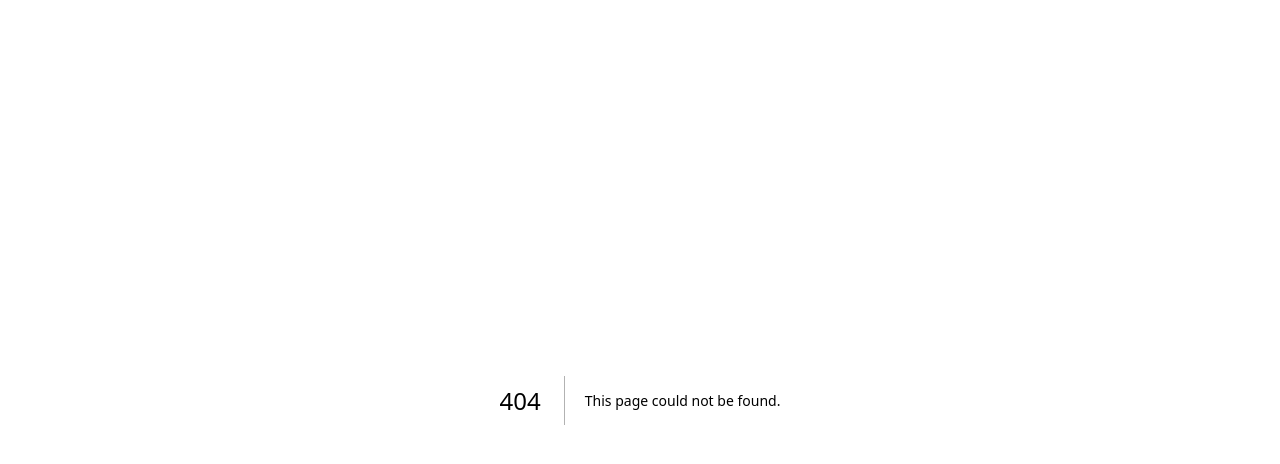
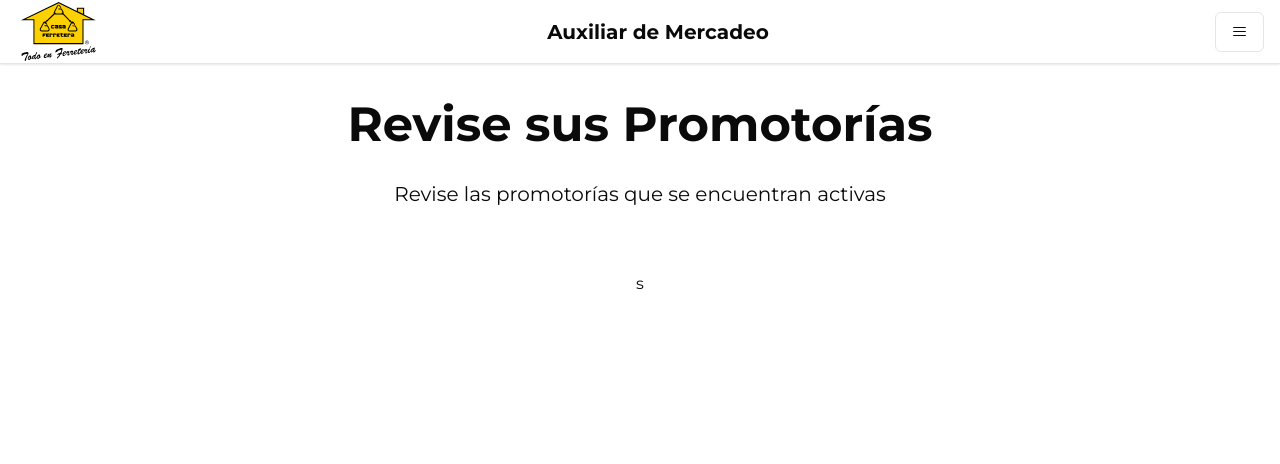
Before and after one commit to JeronimoGg/Casa-Ferretera, a Next.js app in the folder client/: page /auxiliar-de-mercadeo/revisar in a window 1280 px wide. Before the commit this address had no page. Shown: the top 464 px of the page. Built offline with nearby package versions, Linux system fonts and the light colour scheme.

Commit message:
Optimizaciones a lo ya realizado

```diff
--- a/client/app/(landing)/(profiles)/auxiliar-de-mercadeo/informes/page.tsx
+++ b/client/app/(landing)/(profiles)/auxiliar-de-mercadeo/informes/page.tsx
@@ -5,7 +5,7 @@ import cancel from "@/public/cancel.svg"
 import { Servicio } from "@/components/card/servicio";
 
 
-const informes = () => {
+const Informes = () => {
   // El título se define aquí y se pasa a LayoutProfile
   const titulo = "Auxiliar de Mercadeo";
 
@@ -13,9 +13,9 @@ const informes = () => {
     <LayoutProfile titulo={titulo}>
       <div>
                 <h2 className="text-center text-5xl font-bold mt-9">Generar Informes</h2>
-                <p className="text-center mt-8 text-xl">Bienvenid@, seleccione el servicio que desea utilizar</p>
+                <p className="text-center mt-8 text-xl">Seleccione el tipo de informe que desea generar.</p>
             </div>
-            <div className="flex flex-row justify-center mt-16">
+            <aside className="flex flex-row justify-center mt-16">
                 <Servicio
                     titulo={"Promotorias realizadas"}
                     descripcion={"Generar un informe de las promotorias realizadas"}
@@ -37,9 +37,9 @@ const informes = () => {
                     boton={"Generar"}
                     link={""}
                 />
-            </div>
+            </aside>
     </LayoutProfile>
   );
 };
 
-export default informes;
+export default Informes;
--- a/client/app/(landing)/(profiles)/auxiliar-de-mercadeo/page.tsx
+++ b/client/app/(landing)/(profiles)/auxiliar-de-mercadeo/page.tsx
@@ -14,22 +14,22 @@ const AuxiliarDeMercadeoPage = () => {
                 <h2 className="text-center text-5xl font-bold mt-9">Servicios</h2>
                 <p className="text-center mt-8 text-xl">Bienvenid@, seleccione el servicio que desea utilizar</p>
             </div>
-            <div className="flex flex-row justify-center mt-16">
+            <aside className="flex flex-row justify-center mt-16">
                 <Servicio
-                    titulo={"Agendar Promotoria"}
-                    descripcion={"Agende una promotoria"}
+                    titulo={"Revisar Promotorías"}
+                    descripcion={"Verifique el estado de las promotorías."}
                     icon={calendar}
-                    boton={"Agendar"}
-                    link={"/proveedor/formulario"}
+                    boton={"Revisar"}
+                    link={"/auxiliar-de-mercadeo/revisar"}
                 />
                 <Servicio
                     titulo={"Generar Informes"}
                     descripcion={"Genere informes de las promotorias"}
                     icon={svgReport}
                     boton={"Generar"}
-                    link={"/auxiliar-de-mercado/informes"}
+                    link={"/auxiliar-de-mercadeo/informes"}
                 />
-            </div>
+            </aside>
     </LayoutProfile>
   );
 };
--- /dev/null
+++ b/client/app/(landing)/(profiles)/auxiliar-de-mercadeo/revisar/page.tsx
@@ -0,0 +1,20 @@
+import LayoutProfile from "@/app/(landing)/layout";
+
+const RevisarAuxiliarDeMercadeoPage = () => {
+  const titulo = "Auxiliar de Mercadeo";
+  return (
+    <LayoutProfile titulo={titulo}>
+      <div>
+        <h2 className="text-center text-5xl font-bold mt-9">Revise sus Promotorías</h2>
+        <p className="text-center mt-8 text-xl">
+          Revise las promotorías que se encuentran activas
+        </p>
+      </div>
+      <aside className="flex flex-row justify-center mt-16">
+        s
+      </aside>
+    </LayoutProfile>
+  );
+};
+
+export default RevisarAuxiliarDeMercadeoPage;
--- a/client/components/card/cancelPromotorias.tsx
+++ b/client/components/card/cancelPromotorias.tsx
@@ -8,7 +8,7 @@ import {
 } from "@/components/ui/card"
 import { Button } from "@/components/ui/button";
 import Link from "next/link";
-import Image from 'next/image'
+
 export const CancelPromotorias   = ({ numero, nombreEmpresa, nombreProveedor,  sede, fecha, link}: {
     numero: string;
     nombreEmpresa: string;
--- a/client/components/card/servicio.tsx
+++ b/client/components/card/servicio.tsx
@@ -31,7 +31,7 @@ export const Servicio = ({ titulo, descripcion, icon, boton, link}: {
                 <CardDescription>{descripcion}</CardDescription>
             </CardHeader>
             <CardFooter className="flex flex-col items-center">
-                <Button className="hover:bg-gray-200" variant="secondary">
+                <Button className=" bg-gray-500 hover:bg-gray-400" variant="secondary">
                     <Link href={link}>{boton}</Link>
                 </Button>
             </CardFooter>
--- a/client/components/formulario/form.tsx
+++ b/client/components/formulario/form.tsx
@@ -159,7 +159,7 @@ export default function ProfileForm() {
             name="sede"
             render={({ field }) => (
               <FormItem>
-                <FormLabel>Account type</FormLabel>
+                <FormLabel>Sedes</FormLabel>
                 <Select onValueChange={field.onChange}>
                   <FormControl>
                     <SelectTrigger>
```
